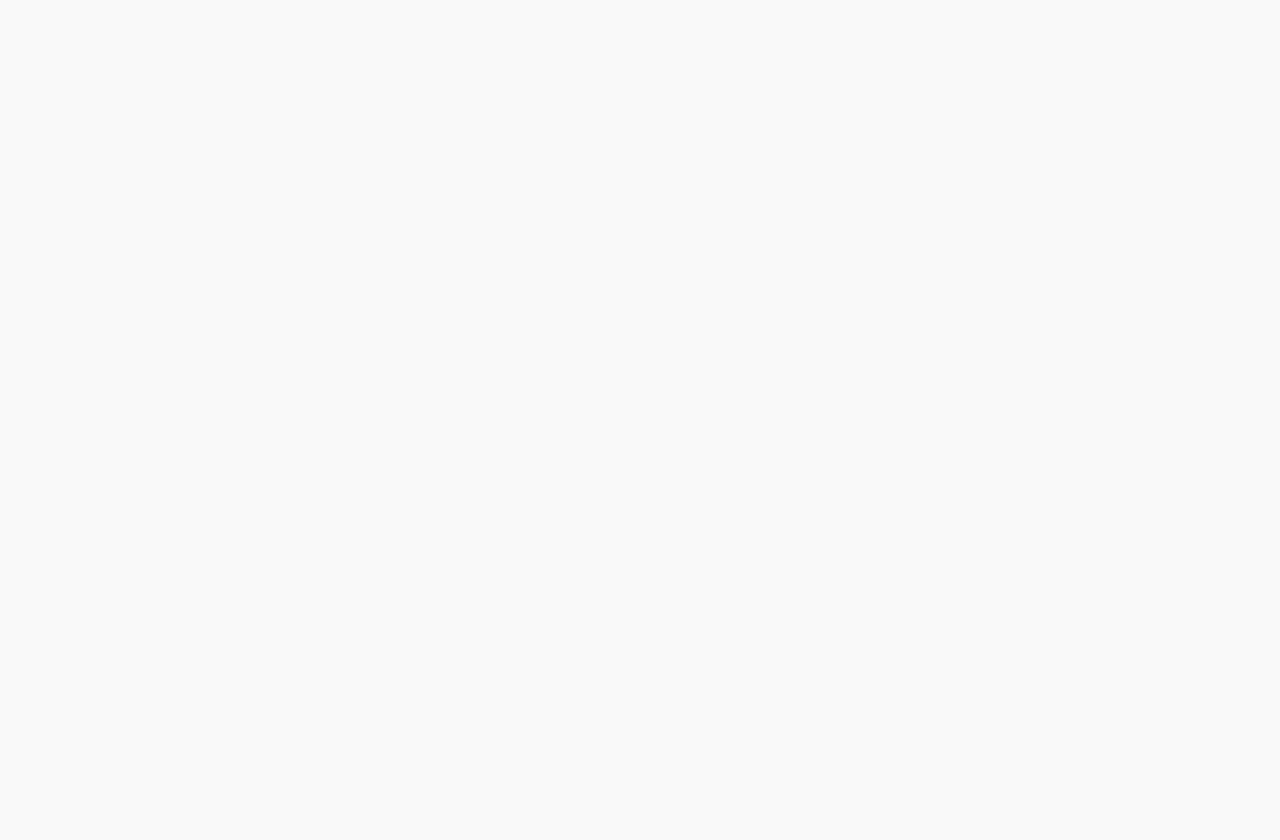
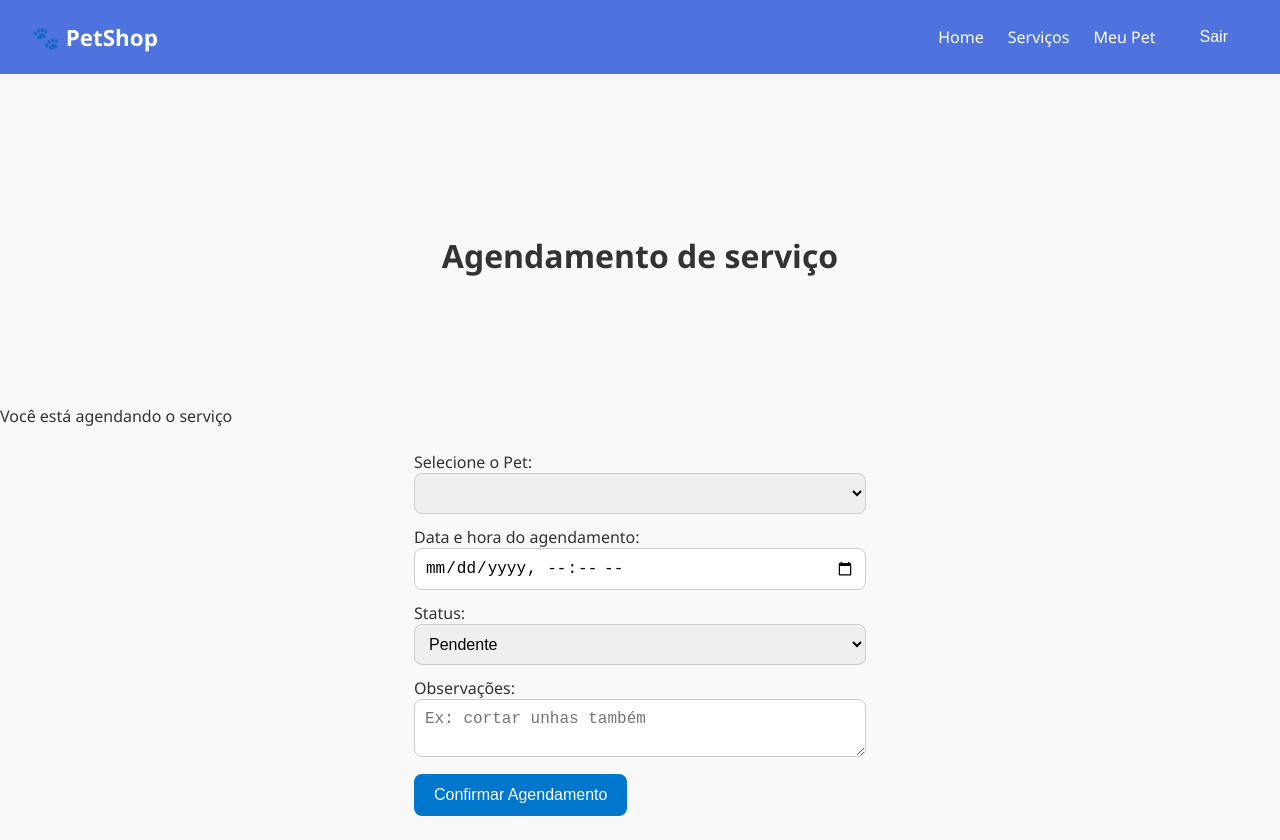
Before and after one commit to Phhenrique3/pet-shop, a Vue app: page /Agendamento in a window 1280 px wide. Before the commit this address had no page. Before the commit the page ends 800 px from the top, so only its background shows below. Built offline with nearby package versions, Linux system fonts and the light colour scheme.

Commit message:
feat: tela de agendamento

```diff
--- /dev/null
+++ b/src/components/home/servico/AgendamentoServico.vue
@@ -0,0 +1,83 @@
+<template>
+  <Header />
+  <h1>Agendamento de serviço</h1>
+
+  <p>
+    Você está agendando o serviço <strong>{{ servico }}</strong>
+  </p>
+
+  <form @submit.prevent="agendar">
+    <label for="pet">Selecione o Pet:</label>
+    <select v-model="petId" required>
+      <option v-for="pet in pets" :key="pet.id" :value="pet.id">
+        {{ pet.nome }}
+      </option>
+    </select>
+
+    <label for="data">Data e hora do agendamento:</label>
+    <input type="datetime-local" v-model="dataAgendamento" required />
+
+    <label for="status">Status:</label>
+    <select v-model="status" required>
+      <option value="pendente">Pendente</option>
+      <option value="confirmado">Confirmado</option>
+      <option value="cancelado">Cancelado</option>
+    </select>
+
+    <label for="observacoes">Observações:</label>
+    <textarea v-model="observacoes" placeholder="Ex: cortar unhas também"></textarea>
+
+    <button type="submit">Confirmar Agendamento</button>
+  </form>
+</template>
+
+<script setup lang="ts">
+import Header from '@/components/home/dashboard/headerDashbord.vue'
+import { useRoute } from 'vue-router'
+import { ref, onMounted } from 'vue'
+
+const route = useRoute()
+const servico = route.query.servico as string
+
+// Estado
+const pets = ref<{id: number, nome: string}[]>([])
+const petId = ref<number | null>(null)
+const observacoes = ref("")
+const dataAgendamento = ref("") // nova propriedade para a data
+const status = ref("pendente") // status inicial padrão
+
+// pega id do cliente logado
+const clienteId = localStorage.getItem("cliente_id")
+
+// buscar pets desse cliente
+onMounted(async () => {
+  if (!clienteId) return
+  const resposta = await fetch(`http://localhost:3000/api/clientes/${clienteId}/pets`)
+  pets.value = await resposta.json()
+})
+
+// criar agendamento
+async function agendar() {
+  if (!clienteId || !petId.value || !dataAgendamento.value) {
+    alert("Preencha todos os campos obrigatórios")
+    return
+  }
+
+  const resposta = await fetch("http://localhost:3000/atendimentos", {
+    method: "POST",
+    headers: { "Content-Type": "application/json" },
+    body: JSON.stringify({
+      cliente_id: clienteId,
+      pet_id: petId.value,
+      data: dataAgendamento.value, // usa a data selecionada
+      observacoes: observacoes.value,
+      servico: servico,
+      status: status.value // envia o status
+    }),
+  })
+
+  const dados = await resposta.json()
+  console.log("Agendamento criado:", dados)
+  alert("Agendamento realizado com sucesso!")
+}
+</script>
--- a/src/components/home/servico/CardServico.vue
+++ b/src/components/home/servico/CardServico.vue
@@ -3,9 +3,7 @@
     <div class="icon">{{ icon }}</div>
     <h3 class="title">{{ title }}</h3>
     <p class="description">{{ description }}</p>
-    <ul class="ul_link">
-      <li><a href="/">Agendar</a></li>
-    </ul>
+     <button @click="$emit('agendar', title)">Agendar</button>
   </div>
 </template>
 
@@ -64,25 +62,16 @@ defineProps<{
   text-align: center;
 }
 
-.ul_link {
-  display: flex;
-  list-style: none;
-  padding: 0; /* remove padding padrão da ul */
-  margin-top: 1rem; /* um espaçamento de cima pra separar do texto */
-}
 
-.ul_link a {
-  display: inline-block;      /* para aceitar padding */
-  background-color: #333;     /* fundo escuro */
-  color: white;               /* texto branco */
-  padding: 0.5rem 1.2rem;     /* espaço interno */
-  border-radius: 0.5rem;      /* bordas arredondadas */
-  text-decoration: none;      /* remove underline */
-  font-weight: 600;
-  text-transform: uppercase;
-  transition: background-color 0.3s ease;
+button {
+  margin-top: 1rem;
+  padding: 0.5rem 1rem;
+  border: none;
+  border-radius: 6px;
   cursor: pointer;
-  user-select: none;
+  background: #4caf50;
+  color: white;
+  font-weight: bold;
 }
 
 .ul_link a:hover {
--- a/src/components/home/servico/ServicoViwe.vue
+++ b/src/components/home/servico/ServicoViwe.vue
@@ -13,6 +13,8 @@
       :title="card.title"
       :description="card.description"
       :highlight="card.highlight"
+      @agendar="irParaAgendamento"
+
     />
   </div>
 </template>
@@ -20,6 +22,16 @@
 <script lang="ts" setup>
 import Header from '@/components/home/dashboard/headerDashbord.vue'
 import CardServico from '@/components/home/servico/CardServico.vue'
+import { useRouter } from 'vue-router'
+
+const router = useRouter()
+
+function irParaAgendamento(servicoTitle: string) {
+  router.push({
+    path: '/Agendamento',
+    query: { servico: servicoTitle }
+  })
+}
 
 const cards  = [
   {
```
Also changed, not shown: src/router/index.ts (+4 -5 lines).
